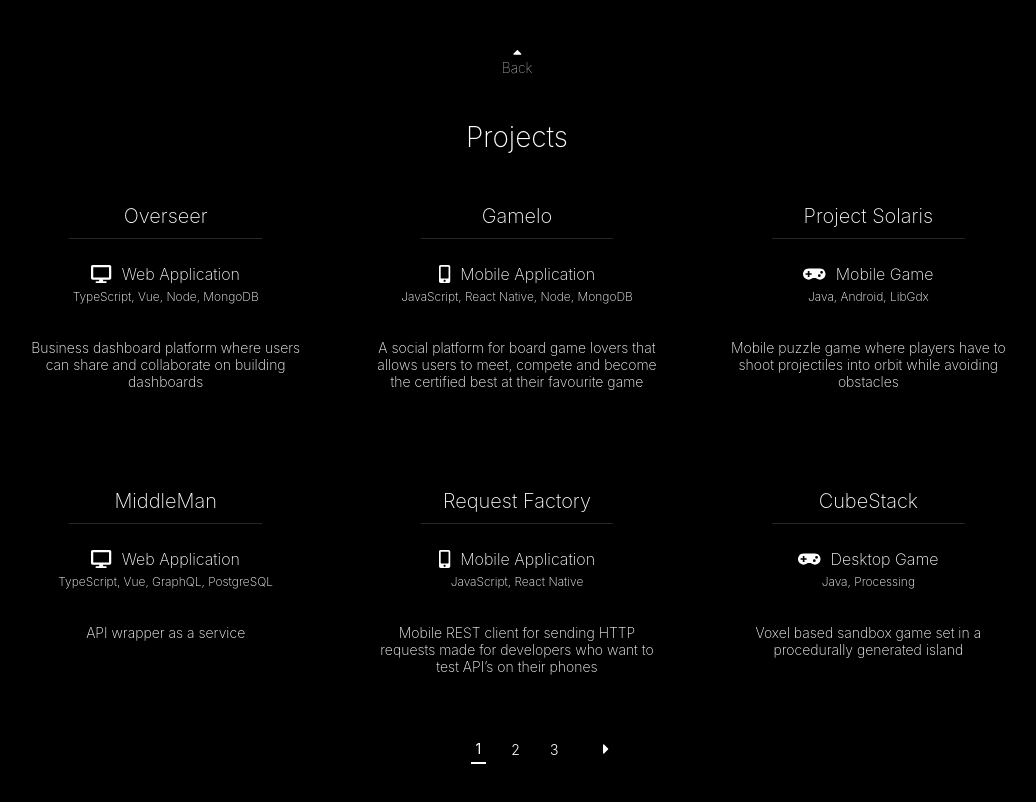
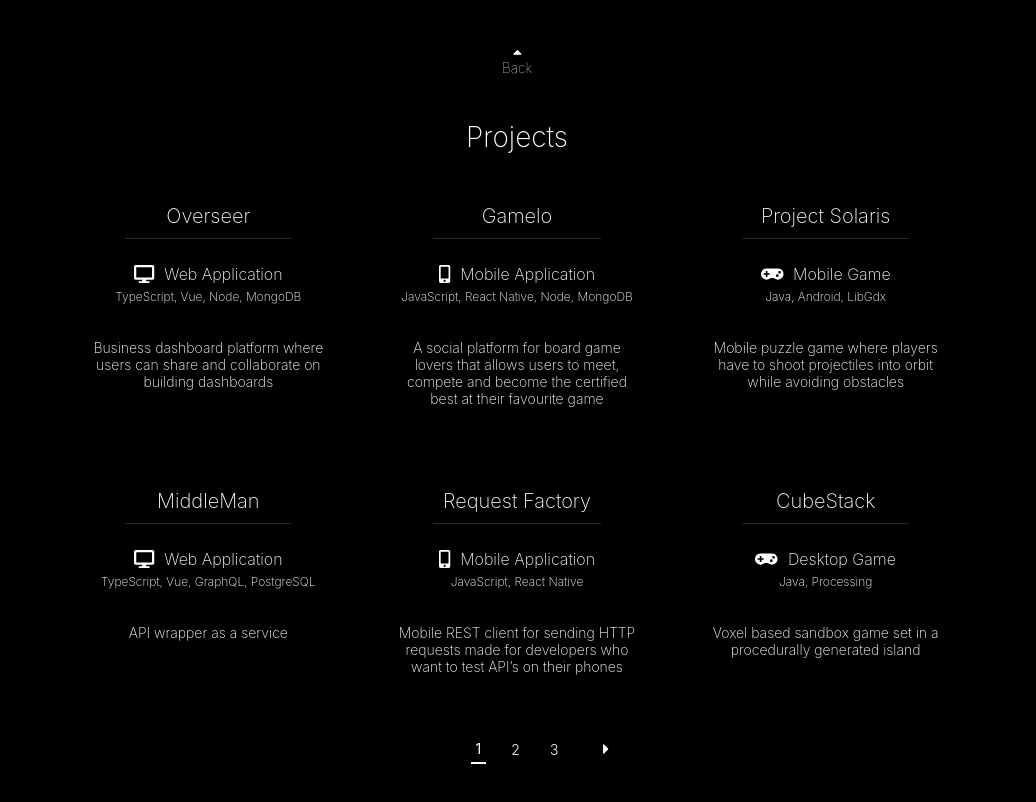
Before and after one commit to lucaslunasouza/lucaslunasouza.github.io, a React (Create React App) app: page / in a window 1280 px wide. Shown: the top 802 px of the page, without its empty margins (123-1159 px from the left). Built offline with nearby package versions, Linux system fonts and the light colour scheme.

Commit message:
Improved project grid on mobile

```diff
--- a/src/components/ProjectList/style.js
+++ b/src/components/ProjectList/style.js
@@ -1,6 +1,8 @@
 import styled from 'styled-components'
 import {
-  TABLET_BREAKPOINT
+  DESKTOP_BREAKPOINT,
+  TABLET_BREAKPOINT,
+  MOBILE_BREAKPOINT
 } from '../../shared/styles/layout'
 import theme from '../../shared/styles/theme'
 
@@ -22,16 +24,25 @@ export const ProjectListTitle = styled.div`
 
 export const ProjectsGrid = styled.div`
   height: 65vh;
-  width: 80vw;
+  width: 60vw;
   display: grid;
   grid-template-columns: repeat(3, 1fr);
   grid-template-rows: repeat(2, 1fr);
   grid-row-gap: 50px;
   grid-column-gap: 30px;
+  @media only screen and (max-width: ${DESKTOP_BREAKPOINT}) {
+    width: 70vw;
+  }
   @media only screen and (max-width: ${TABLET_BREAKPOINT}) {
     grid-template-columns: repeat(2, 1fr);
     height: 55vh;
+    width: 70vw;
+    grid-row-gap: 30px;
+  }
+  @media only screen and (max-width: ${MOBILE_BREAKPOINT}) {
     width: 90vw;
+    grid-template-columns: repeat(2, 1fr);
+    height: 55vh;
     grid-row-gap: 30px;
   }
 `
```
